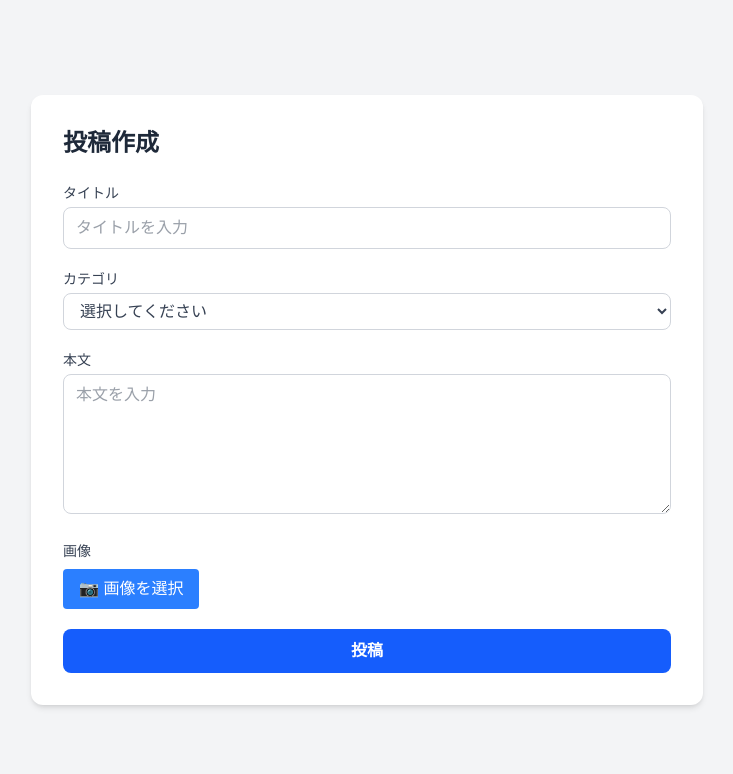
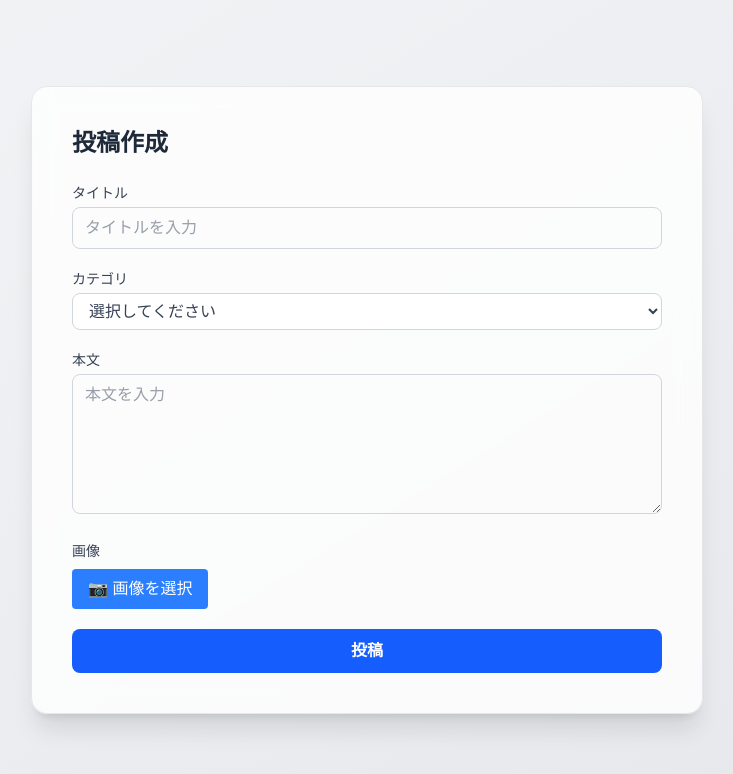
Before and after one commit to 2026PBL1-A/2026PBL1-A-2026PBL1_A_front, a Next.js app: page /post/new in a window 1280 px wide. Shown: the top 774 px of the page, without its empty margins (273-1006 px from the left). Built offline with nearby package versions, Linux system fonts and the light colour scheme.

Commit message:
ui 変更

```diff
--- a/app/post/new/page.tsx
+++ b/app/post/new/page.tsx
@@ -86,8 +86,8 @@ export default function CreatePostPage() {
   };
 
   return (
-    <div className="min-h-screen bg-gray-100 flex items-center justify-center px-4">
-      <div className="w-full max-w-2xl bg-white shadow-md rounded-xl p-8">
+    <div className="min-h-screen bg-gradient-to-br from-gray-100 to-gray-200 flex items-center justify-center px-4">
+      <div className="w-full max-w-2xl bg-white/80 backdrop-blur-md shadow-xl rounded-2xl p-10 border border-gray-200">
         <h1 className="text-2xl font-bold mb-6 text-gray-800">
           投稿作成
         </h1>
```
